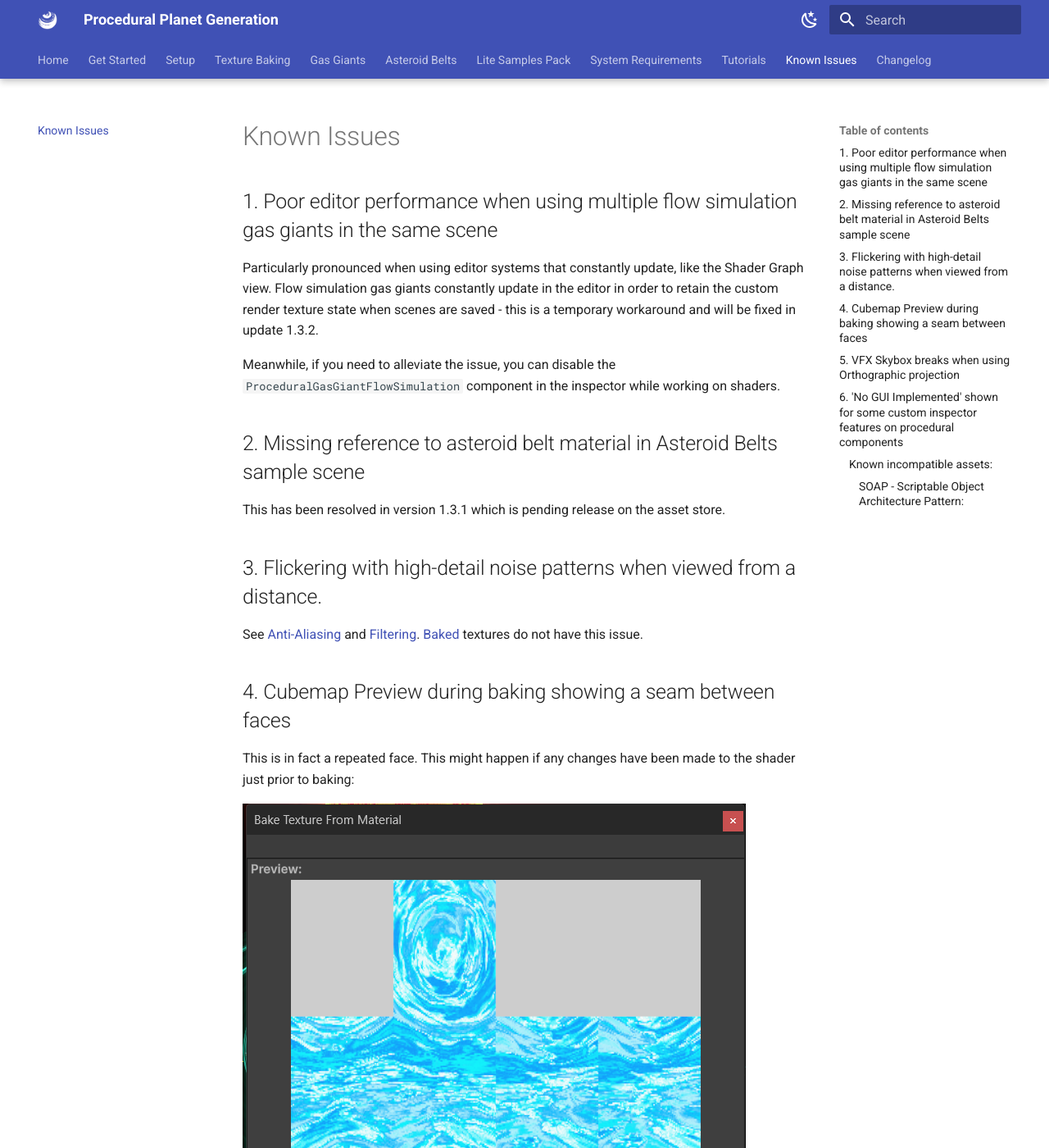
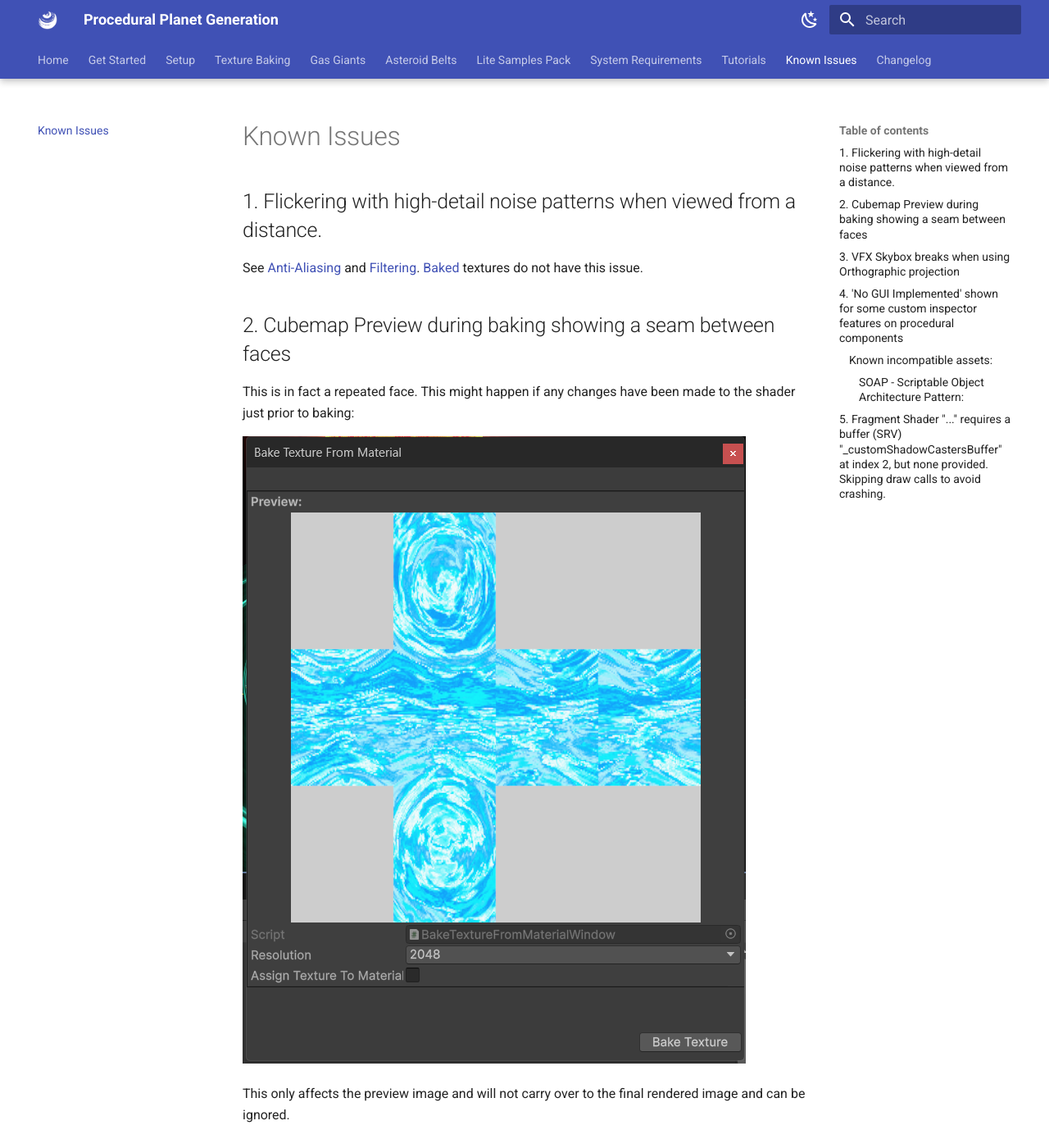
Before and after one commit to Parallel-Cascades/procedural-planet-generation, an MkDocs documentation site: the page built from docs/known-issues.md, in a window 1280 px wide and 1400 px high. Shown: the whole window at 82% size. Built offline with MkDocs 1.6.1 and Material for MkDocs 9.7.7, drawn with Linux system fonts in a browser that asks for light colours; the version menu is left out; some of the changed text lies outside the part shown.

Commit message:
known issues update for 1.4.0

```diff
--- a/docs/known-issues.md
+++ b/docs/known-issues.md
@@ -1,23 +1,10 @@
 # Known Issues
 
-## 1. Poor editor performance when using multiple flow simulation gas giants in the same scene
-
-Particularly pronounced when using editor systems that constantly update, like the Shader Graph view. Flow
-simulation gas giants constantly update in the editor in order to retain the custom render texture
-state when scenes are saved - this is a temporary workaround and will be fixed in update 1.3.2.
-
-Meanwhile, if you need to alleviate the issue, you can disable the `ProceduralGasGiantFlowSimulation` component
-in the inspector while working on shaders.
-
-## 2. Missing reference to asteroid belt material in Asteroid Belts sample scene
-
-This has been resolved in version 1.3.1 which is pending release on the asset store.
-
-## 3. Flickering with high-detail noise patterns when viewed from a distance.
+## 1. Flickering with high-detail noise patterns when viewed from a distance.
 
 See [Anti-Aliasing](./antialiasing.md) and [Filtering](./filtering.md). [Baked](./baking-textures.md) textures do not have this issue.
 
-## 4. Cubemap Preview during baking showing a seam between faces
+## 2. Cubemap Preview during baking showing a seam between faces
 
 This is in fact a repeated face. This might happen if any changes have been made to the shader just prior to baking:
 
@@ -33,7 +20,7 @@
 
 A more advanced procedural skybox solution is coming soon.
 
-## 6. 'No GUI Implemented' shown for some custom inspector features on procedural components
+## 4. 'No GUI Implemented' shown for some custom inspector features on procedural components
 
 ![no-gui-implemented.png](assets/images/known-issues/no-gui-implemented.png)
 
@@ -49,3 +36,9 @@
 There is actually a script you can delete from this asset to restore editor functionality:
 
 Assets/Obvious/Soap/Core/Editor/ScriptableBase/ObjectEditor.cs
+
+## 5. `Fragment Shader "..." requires a buffer (SRV) "_customShadowCastersBuffer" at index 2, but none provided. Skipping draw calls to avoid crashing.`
+
+This error will be accompanied by your procedural celestial body appearing pink or invisible.
+
+This bug is present in Unity Editor version 6.3 LTS and newer. It will appear in scenes where you try to add procedural celestial bodies using the custom space lighting system, without having the `ShadowCasterBufferManager` component for [Custom Space Lighting](custom-space-lighting.md#custom-shadows). To resolve it, either add the component to your scene or disable custom space lighting via `Tools/Parallel Cascades/Planet Generation/Reset Custom Space Lighting`
```
Also changed, not shown: other parts of docs/known-issues.md (+1 -1 lines).
